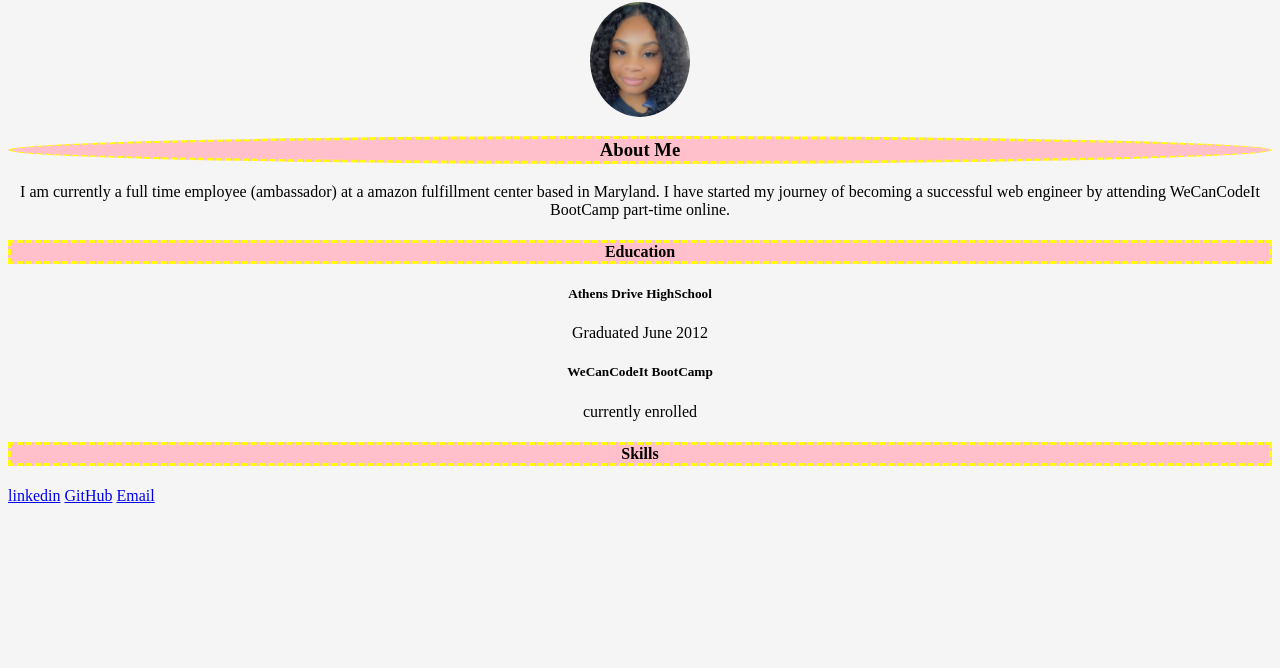
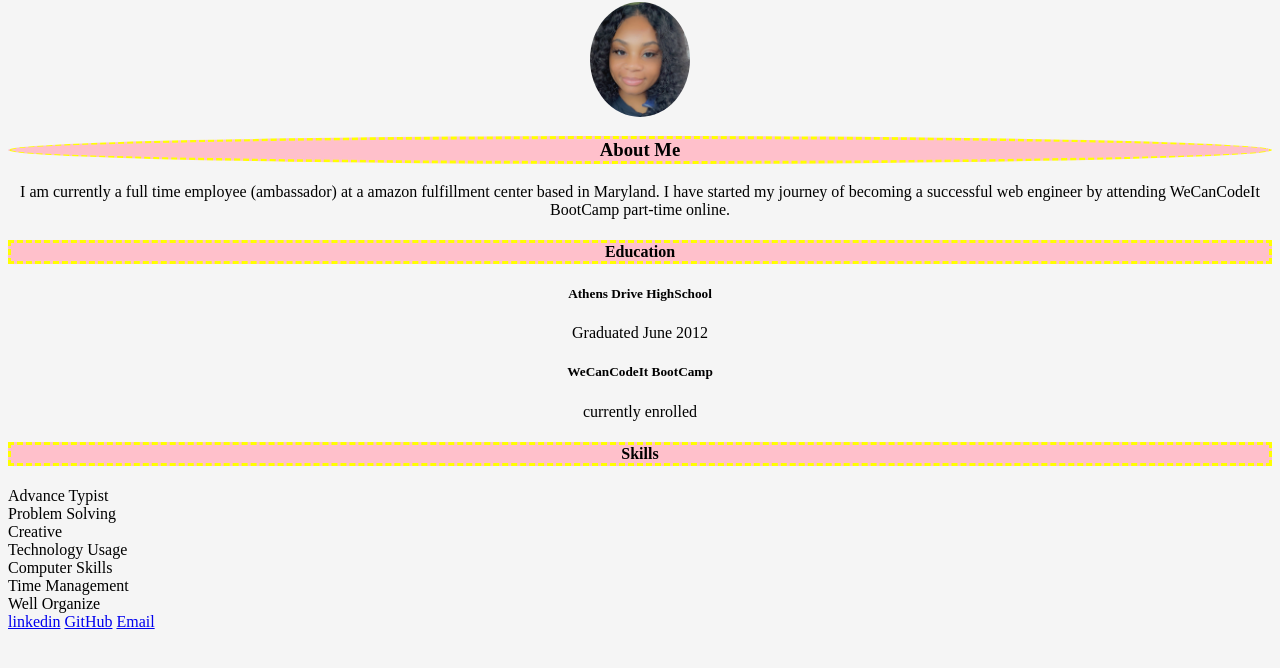
Before and after one commit to andreaking5193/andreaking5193.github.io, a plain HTML site: page index.html in a window 1280 px wide. Shown: the part 78-746 px from the top of the page. Drawn offline with Linux system fonts and the light colour scheme.

Commit message:
added skills

```diff
--- a/index.html
+++ b/index.html
@@ -36,9 +36,14 @@
 <h4>Skills</h4>
     <div class="flex-container">
 
-                <div class="flex-item"></div>
-                <div class="flex-item"></div>
-                <div class="flex-item"></div>
+                <div class="flex-item">Advance Typist</div>
+                <div class="flex-item">Problem Solving</div>
+                <div class="flex-item">Creative</div>
+                <div class="flex-item">Technology Usage</div>
+                <div class="flex-item">Computer Skills</div>
+                <div class="flex-item">Time Management</div>
+                <div class="flex-item">Well Organize</div>
+
 
                 <a href="https://www.linkedin.com/in/andrea-k-001254277">linkedin</a>
 
--- a/style.css
+++ b/style.css
@@ -33,3 +33,9 @@ h4{
 
 
 h5{ Text-align: center;}
+
+
+.container{
+    background: yellow;
+    height:
+}
```
